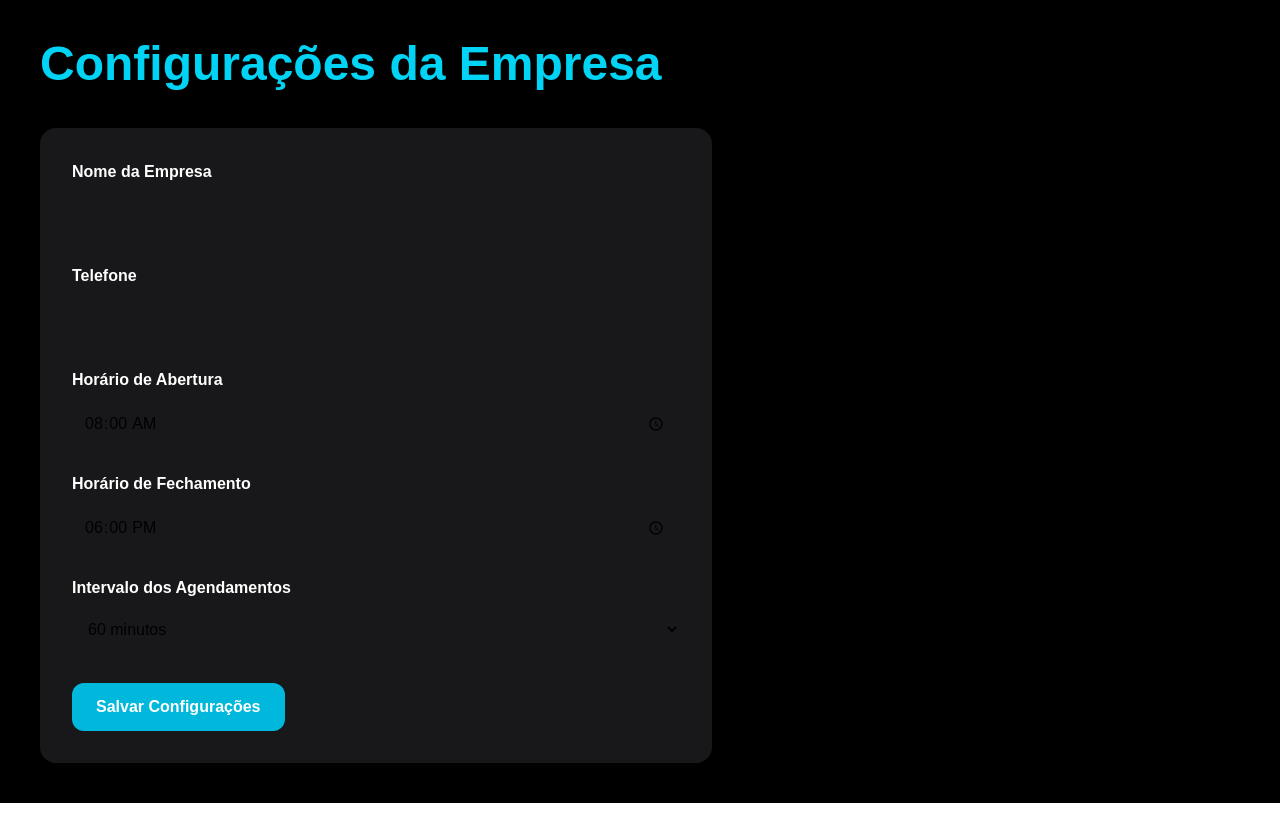
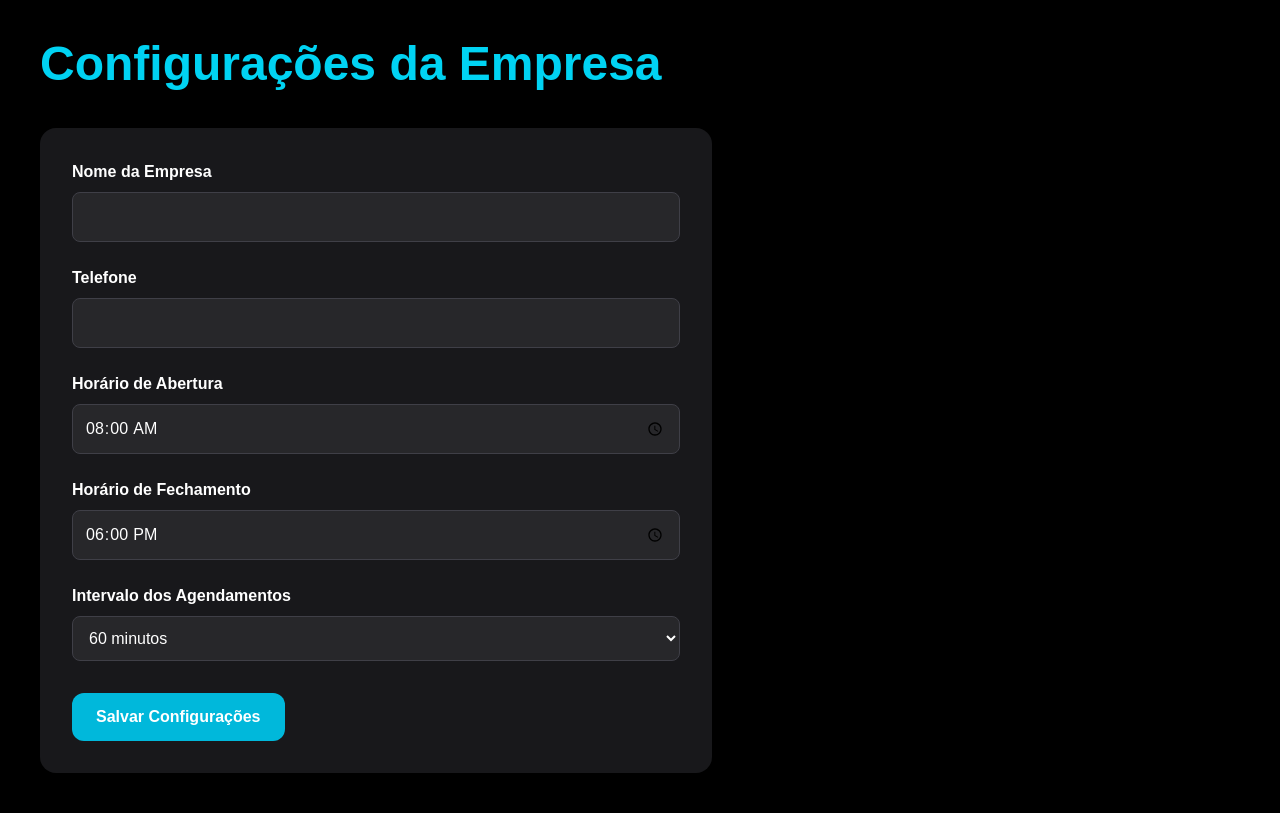
Before and after one commit to cristianocrs87oficial87/lavatop, a Next.js app: page /admin/configuracoes in a window 1280 px wide. Built offline with nearby package versions, Linux system fonts and the light colour scheme; no server answers; the database is empty.

Commit message:
melhoria visual configuracoes

```diff
--- a/app/admin/configuracoes/page.tsx
+++ b/app/admin/configuracoes/page.tsx
@@ -49,9 +49,7 @@ export default function Configuracoes() {
         })
         .eq("id", empresaExistente.id);
     } else {
-      await supabase
-        .from("empresas")
-        .insert([
+      await supabase.from("empresas").insert([
         {
           nome,
           telefone,
@@ -81,7 +79,7 @@ export default function Configuracoes() {
           type="text"
           value={nome}
           onChange={(e) => setNome(e.target.value)}
-          className="w-full p-3 rounded-lg text-black mb-6"
+          className="w-full p-3 rounded-lg bg-zinc-800 border border-zinc-700 text-white mb-6"
         />
 
         <label className="block mb-2 font-bold">
@@ -92,7 +90,7 @@ export default function Configuracoes() {
           type="text"
           value={telefone}
           onChange={(e) => setTelefone(e.target.value)}
-          className="w-full p-3 rounded-lg text-black mb-6"
+          className="w-full p-3 rounded-lg bg-zinc-800 border border-zinc-700 text-white mb-6"
         />
 
         <label className="block mb-2 font-bold">
@@ -103,7 +101,7 @@ export default function Configuracoes() {
           type="time"
           value={abre}
           onChange={(e) => setAbre(e.target.value)}
-          className="w-full p-3 rounded-lg text-black mb-6"
+          className="w-full p-3 rounded-lg bg-zinc-800 border border-zinc-700 text-white mb-6"
         />
 
         <label className="block mb-2 font-bold">
@@ -114,7 +112,7 @@ export default function Configuracoes() {
           type="time"
           value={fecha}
           onChange={(e) => setFecha(e.target.value)}
-          className="w-full p-3 rounded-lg text-black mb-6"
+          className="w-full p-3 rounded-lg bg-zinc-800 border border-zinc-700 text-white mb-6"
         />
 
         <label className="block mb-2 font-bold">
@@ -123,10 +121,8 @@ export default function Configuracoes() {
 
         <select
           value={intervalo}
-          onChange={(e) =>
-            setIntervalo(Number(e.target.value))
-          }
-          className="w-full p-3 rounded-lg text-black mb-8"
+          onChange={(e) => setIntervalo(Number(e.target.value))}
+          className="w-full p-3 rounded-lg bg-zinc-800 border border-zinc-700 text-white mb-8"
         >
           <option value={30}>30 minutos</option>
           <option value={60}>60 minutos</option>
```
Lines whose indentation alone changed are shown as unchanged.
